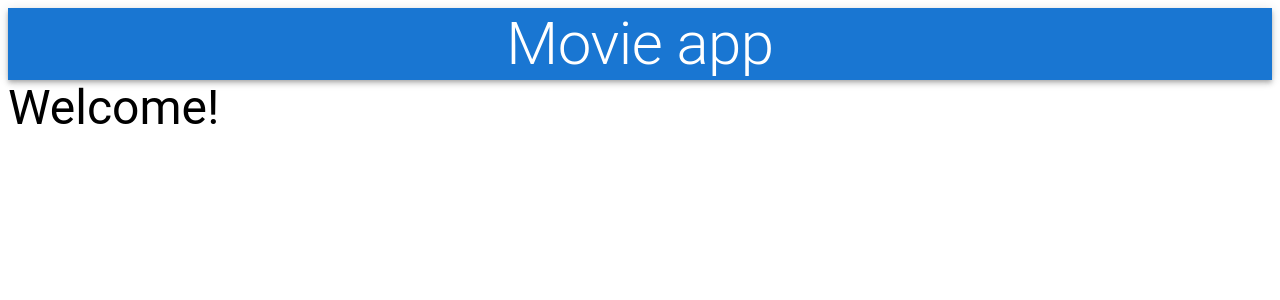
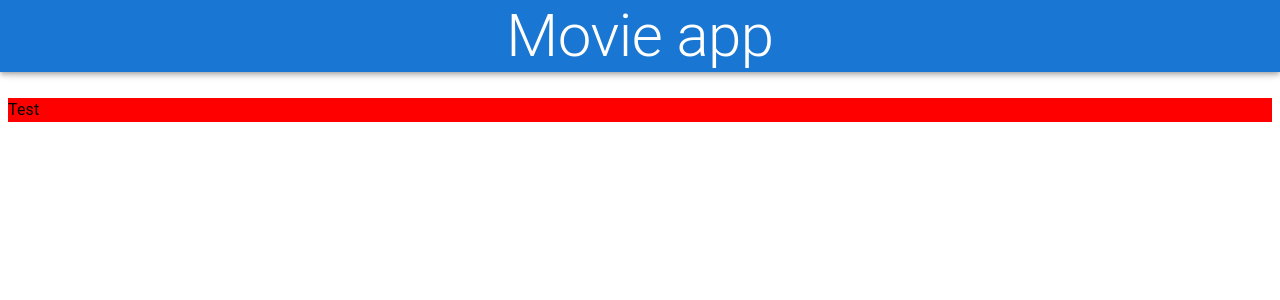
Before and after one commit to nikolalekoski/movie-app, a React (Vite) app: page / in a window 1280 px wide. Shown: the top 300 px of the page. Built offline with nearby package versions, Linux system fonts and the light colour scheme.

Commit message:
pageLayout component

```diff
--- a/src/App.tsx
+++ b/src/App.tsx
@@ -1,14 +1,11 @@
-import Header from  './components/Header.tsx';
-import Home from './pages/Home.tsx';
+import Home from "./pages/Home.tsx";
 
 function App() {
-
   return (
     <>
-    <Header/>
-    <Home/>
+      <Home />
     </>
-  )
+  );
 }
 
-export default App
+export default App;
--- a/src/components/Header.tsx
+++ b/src/components/Header.tsx
@@ -1,9 +1,11 @@
 import { Typography, AppBar } from "@mui/material";
 
-export default function Header(){
-return (
-    <AppBar position="static">
-<Typography variant="h2" align="center">Movie app</Typography>
-</AppBar>
-)
+export default function Header() {
+  return (
+    <AppBar sx={{ display: "flex" }}>
+      <Typography variant="h2" sx={{ flexGrow: "1", textAlign: "center" }}>
+        Movie app
+      </Typography>
+    </AppBar>
+  );
 }
--- /dev/null
+++ b/src/components/Layout/PageLayout.tsx
@@ -0,0 +1,19 @@
+import { Typography } from "@mui/material";
+import Header from "../Header";
+
+interface IProps {
+  children: React.ReactNode;
+  title: string;
+}
+
+export const PageLayout = ({ children, title }: IProps) => {
+  return (
+    <>
+      <Header />
+      <Typography variant="h4" fontWeight="bold" p={3}>
+        {title}
+      </Typography>
+      {children}
+    </>
+  );
+};
--- a/src/pages/Home.tsx
+++ b/src/pages/Home.tsx
@@ -1,7 +1,11 @@
-import { Typography } from "@mui/material"
-export default function Home(){
-
-    return (
-        <Typography variant="h3" align="left">Welcome!</Typography>
-    )
+import { Box, Typography } from "@mui/material";
+import { PageLayout } from "../components/Layout/PageLayout";
+export default function Home() {
+  return (
+    <PageLayout title={"Home"}>
+      <Box sx={{ background: "red" }}>
+        <Typography>Test</Typography>
+      </Box>
+    </PageLayout>
+  );
 }
```
Also changed, not shown: src/components/MovieCard.tsx (added, +8 -0 lines).
